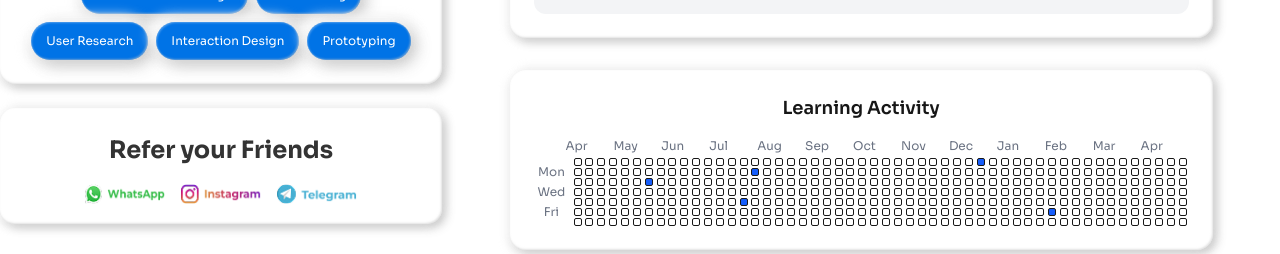
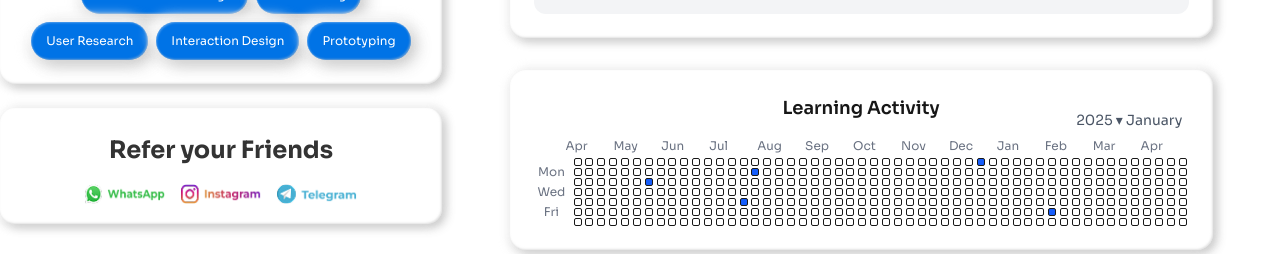
Before and after one commit to sayamghosh/jobgenix-nextjs, a Next.js app: page /profile in a window 1280 px wide. Shown: the part 698-952 px from the top of the page. Built offline with nearby package versions, Linux system fonts and the light colour scheme.

Commit message:
refactor: adjust layout for Learning Activity section; reposition selected month display

```diff
--- a/src/components/cards/activity.tsx
+++ b/src/components/cards/activity.tsx
@@ -116,7 +116,7 @@ export default function Activity() {
       </div>
 
       {/* Learning Activity */}
-      <div className="bg-white rounded-2xl p-6 space-y-4 shadow-[1px_1px_2px_0px_rgba(255,255,255,0.30)_inset,-1px_-1px_2px_0px_rgba(198,198,198,0.50)_inset,-4px_4px_8px_0px_rgba(198,198,198,0.20),4px_-4px_8px_0px_rgba(198,198,198,0.20),-4px_-4px_8px_0px_rgba(255,255,255,0.90),4px_4px_10px_0px_rgba(198,198,198,0.90)]">
+      <div className="relative bg-white rounded-2xl p-6 space-y-4 shadow-[1px_1px_2px_0px_rgba(255,255,255,0.30)_inset,-1px_-1px_2px_0px_rgba(198,198,198,0.50)_inset,-4px_4px_8px_0px_rgba(198,198,198,0.20),4px_-4px_8px_0px_rgba(198,198,198,0.20),-4px_-4px_8px_0px_rgba(255,255,255,0.90),4px_4px_10px_0px_rgba(198,198,198,0.90)]">
         <h2 className="text-lg mx-auto w-fit font-semibold">
           Learning Activity
         </h2>
@@ -146,13 +146,14 @@ export default function Activity() {
             ))}
           </div>
 
-          {/* Activity Grid */}
-          <div className="relative grid grid-cols-52 gap-[2px] text-[0px] min-w-[800px] md:min-w-full pl-10">
-            {/* Selected Month */}
-            <div className="absolute right-0 -top-[60px] text-sm text-gray-600">
+          {/* Selected Month */}
+          <div className="absolute md:top-[40px] md:right-[30px] right-[10px] top-[50px] text-sm text-gray-600">
               2025 ▾ January
             </div>
 
+
+          {/* Activity Grid */}
+          <div className="relative grid grid-cols-52 gap-[2px] text-[0px] min-w-[800px] md:min-w-full pl-10">
             {/* Days of the Week */}
             <div className="absolute left-1 flex flex-col gap-3 items-center justify-center h-[60px]">
               {["Mon", "Wed", "Fri"].map((day, i) => (
```
